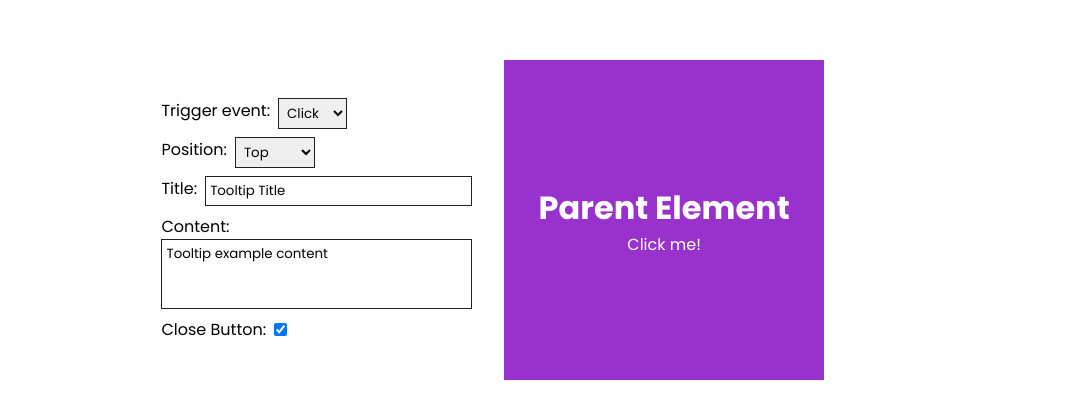
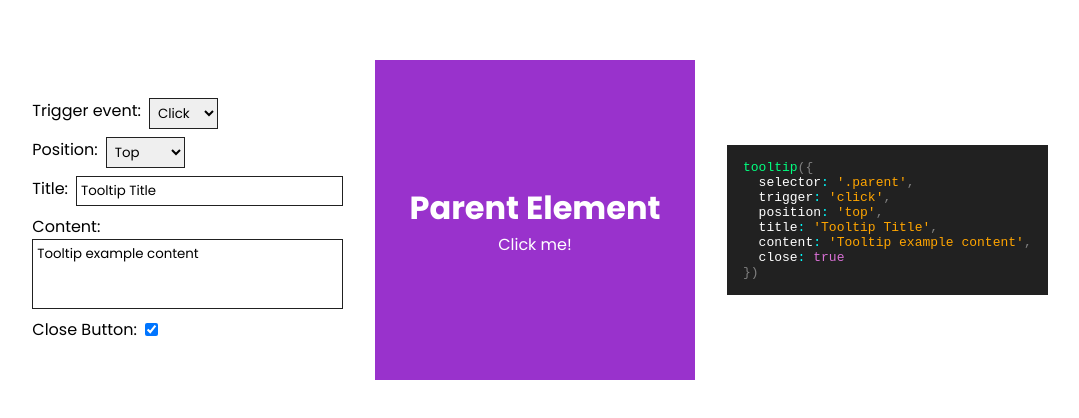
Before and after one commit to Guxtaviko/tooltip-ts, a website built with Vite: page index.html in a window 1280 px wide. Shown: the part 180-598 px from the top of the page, without its empty margins (100-1179 px from the left). Built offline with nearby package versions, Linux system fonts and the light colour scheme.

Commit message:
Added tooltip code definition

```diff
--- a/index.html
+++ b/index.html
@@ -6,7 +6,7 @@
     <link rel="stylesheet" href="https://fonts.googleapis.com/css2?family=Material+Symbols+Outlined:opsz,wght,FILL,GRAD@48,400,0,0" />
     <meta name="viewport" content="width=device-width, initial-scale=1.0" />
 
-    <title>Tooltip</title>
+    <title>Tooltip TS</title>
 
     <script type="module" src="/src/main.ts" defer></script>
   </head>
@@ -25,7 +25,7 @@
           <option value="top">Top</option>
           <option value="left">Left</option>
           <option value="right">Right</option>
-          <option value="bottom">bottom</option>
+          <option value="bottom">Bottom</option>
         </select>
       </div>
       <div class="customize__section">
--- a/src/customize.ts
+++ b/src/customize.ts
@@ -2,6 +2,7 @@ import { tooltip } from "./main"
 
 export const customize = (form: HTMLFormElement) => {
     form.querySelector('textarea')!.value = 'Tooltip example content'
+    form.addEventListener('submit', e => e.preventDefault())
     form.addEventListener('change', () => {
         const data = new FormData(form)
         if(data.get('content') == '') return window.alert('Tooltip must have a content')
@@ -14,5 +15,19 @@ export const customize = (form: HTMLFormElement) => {
             content: data.get('content')!.toString(),
             close: close
         })
+        updateCode(data, close)
     })
 }
+
+const updateCode = (data: FormData, close: boolean) => {
+    const code = document.querySelector('.tooltip-code') as HTMLElement
+    code.innerHTML = `
+<span class="function">tooltip</span><span class="pontuation">({</span>
+  <span class="property">selector</span><span class="operator">:</span> <span class="string">'.parent'</span><span class="pontuation">,</span>
+  <span class="property">trigger</span><span class="operator">:</span> <span class="string">'${data.get('trigger')!.toString()}'</span><span class="pontuation">,</span>
+  <span class="property">position</span><span class="operator">:</span> <span class="string">'${data.get('position')!.toString()}'</span><span class="pontuation">,</span>
+  <span class="property">title</span><span class="operator">:</span> <span class="string">'${data.get('title')!.toString()}'</span><span class="pontuation">,</span>
+  <span class="property">content</span><span class="operator">:</span> <span class="string">'${data.get('content')!.toString()}'</span><span class="pontuation">,</span>
+  <span class="property">close</span><span class="operator">:</span> <span class="boolean">${close.toString()}</span>
+<span class="pontuation">})</span>`
+}
--- a/src/main.ts
+++ b/src/main.ts
@@ -67,13 +67,13 @@ tooltip({
 const customizeForm = document.querySelector('.customize') as HTMLFormElement
 customize(customizeForm)
 
-// const tooltipCode = document.querySelector('.tooltip-code') as HTMLElement
-// tooltipCode.innerHTML = `
-// tooltip({
-//   selector: '.parent',
-//   trigger: 'click',
-//   position: 'top',
-//   title: 'Tooltip Title',
-//   content: 'Tooltip example content',
-//   close: true
-// })`
+const tooltipCode = document.querySelector('.tooltip-code') as HTMLElement
+tooltipCode.innerHTML = `
+<span class="function">tooltip</span><span class="pontuation">({</span>
+  <span class="property">selector</span><span class="operator">:</span> <span class="string">'.parent'</span><span class="pontuation">,</span>
+  <span class="property">trigger</span><span class="operator">:</span> <span class="string">'click'</span><span class="pontuation">,</span>
+  <span class="property">position</span><span class="operator">:</span> <span class="string">'top'</span><span class="pontuation">,</span>
+  <span class="property">title</span><span class="operator">:</span> <span class="string">'Tooltip Title'</span><span class="pontuation">,</span>
+  <span class="property">content</span><span class="operator">:</span> <span class="string">'Tooltip example content'</span><span class="pontuation">,</span>
+  <span class="property">close</span><span class="operator">:</span> <span class="boolean">true</span>
+<span class="pontuation">})</span>`
--- a/src/style.css
+++ b/src/style.css
@@ -129,3 +129,40 @@ main {
   left: 50%;
   transform: translate(-50%, 100%);
 }
+
+/* Code */
+.code {
+  --color-function: springgreen;
+  --color-pontuation: grey;
+  --color-property: white;
+  --color-operator: aqua;
+  --color-string: orange;
+  --color-boolean: orchid;
+
+  background: var(--color-dark);
+  padding-inline: 1rem;
+}
+
+.code .function {
+  color: var(--color-function);
+}
+
+.code .pontuation {
+  color: var(--color-pontuation);
+}
+
+.code .property {
+  color: var(--color-property);
+}
+
+.code .operator {
+  color: var(--color-operator);
+}
+
+.code .string {
+  color: var(--color-string);
+}
+
+.code .boolean {
+  color: var(--color-boolean);
+}
```
